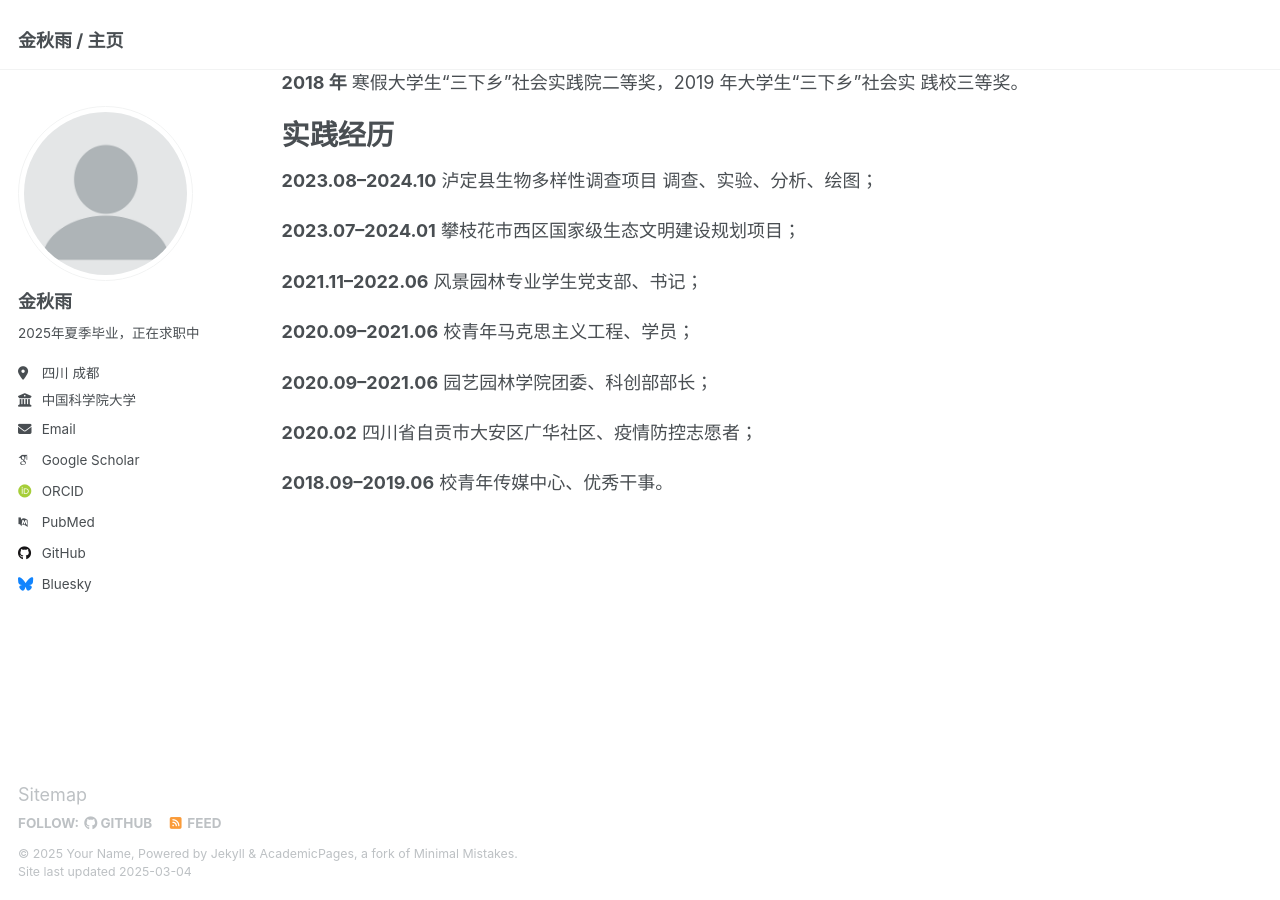
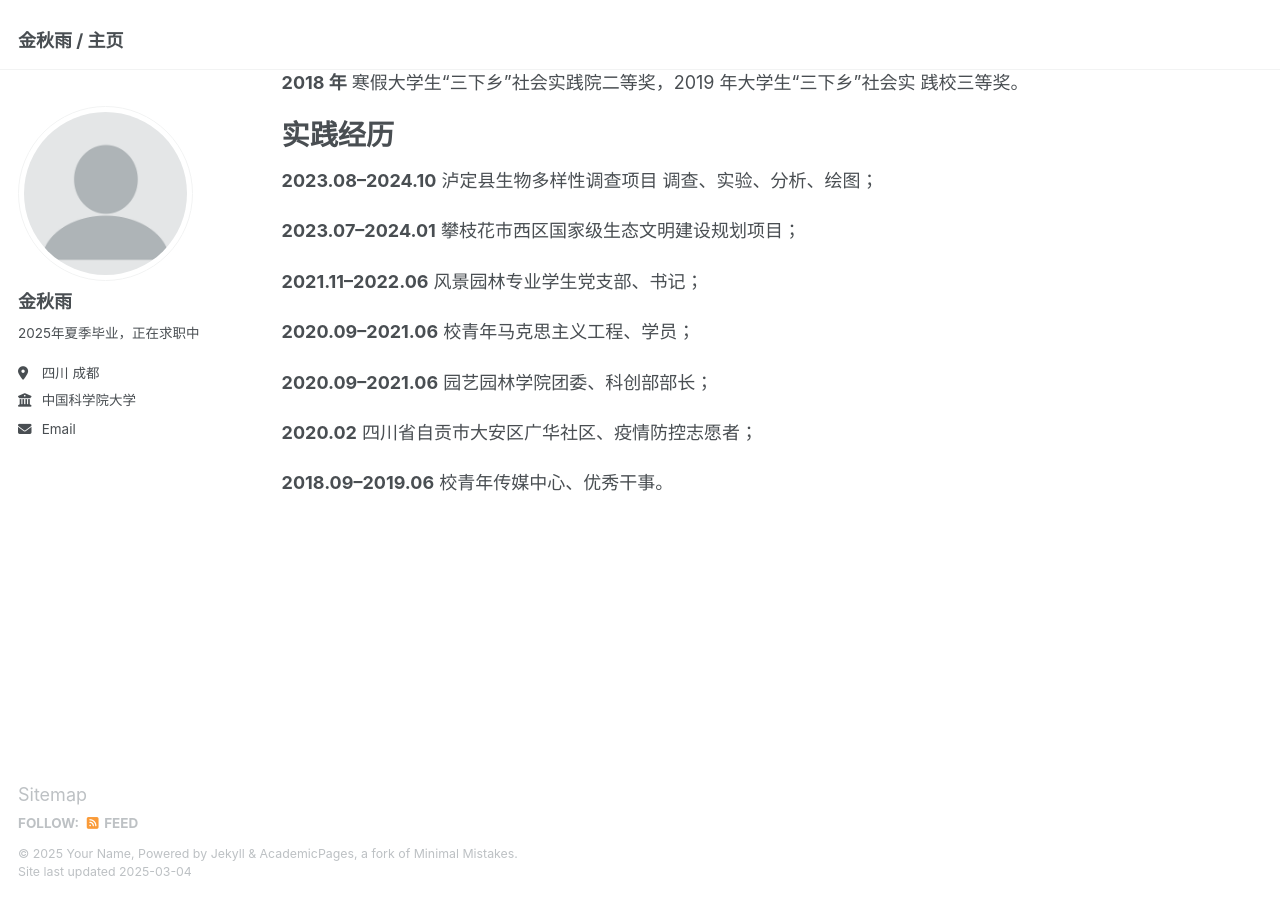
Before and after one commit to jinqiuyuu/jinqiuyuu.github.io, a Jekyll site: the page built from _pages/about.md, in a window 1280 px wide and 900 px high, scrolled down 1699 px. Built offline with Jekyll 4.4.1, drawn with Linux system fonts in a browser that asks for light colours; some web fonts are replaced.

Commit message:
Update _config.yml

```diff
--- a/_config.yml
+++ b/_config.yml
@@ -31,48 +31,48 @@ author:
   uri              : # URL
   email            : "jqyjinqiuyu@163.com"
 
-  arxiv            : # URL - Update with the correct link to your profile
-  googlescholar    : "https://scholar.google.com/citations?user=PS_CX0AAAAAJ"
-  impactstory      : # URL
-  orcid            : "http://orcid.org/yourorcidurl"
-  semantic         : # URL
-  pubmed           : "https://www.ncbi.nlm.nih.gov/pubmed/?term=john+snow"
-  researchgate     : # URL
-  scopus           : # URL
+  # arxiv            : # URL - Update with the correct link to your profile
+  # googlescholar    : "https://scholar.google.com/citations?user=PS_CX0AAAAAJ"
+  # impactstory      : # URL
+  # orcid            : "http://orcid.org/yourorcidurl"
+  # semantic         : # URL
+  # pubmed           : "https://www.ncbi.nlm.nih.gov/pubmed/?term=john+snow"
+  # researchgate     : # URL
+  # scopus           : # URL
 
-  # Repositories and software development
-  bitbucket        : # Username - Update with your username on the site
-  codepen          : # Username
-  dribbble         : # Username
-  github           : "academicpages"
-  kaggle           : # Username
-  stackoverflow    : # User number or user number and name (i.e., use "1" or "1/jeff-atwood")
+  # # Repositories and software development
+  # bitbucket        : # Username - Update with your username on the site
+  # codepen          : # Username
+  # dribbble         : # Username
+  # github           : "academicpages"
+  # kaggle           : # Username
+  # stackoverflow    : # User number or user number and name (i.e., use "1" or "1/jeff-atwood")
 
-  # Social media
-  bluesky          : "bsky.app" # Replace this with you Bluesky username
-  facebook         : # Username
-  flickr           : # Username
-  foursquare       : # Username
-  goodreads        : # Username
-  google_plus      : # Username
-  keybase          : # Username
-  instagram        : # Username
-  lastfm           : # Username
-  linkedin         : # Username
-  mastodon         : # URL
-  medium           : # URL
-  pinterest        : # Username
-  soundcloud       : # Username
-  steam            : # Username
-  telegram         : # URL
-  tumblr           : # Username
-  twitter          : # Username for X / Twitter
-  vine             : # Username
-  weibo            : # Username
-  wikipedia        : # Username
-  xing             : # Username
-  youtube          : # Username
-  zhihu            : # Username
+  # # Social media
+  # bluesky          : "bsky.app" # Replace this with you Bluesky username
+  # facebook         : # Username
+  # flickr           : # Username
+  # foursquare       : # Username
+  # goodreads        : # Username
+  # google_plus      : # Username
+  # keybase          : # Username
+  # instagram        : # Username
+  # lastfm           : # Username
+  # linkedin         : # Username
+  # mastodon         : # URL
+  # medium           : # URL
+  # pinterest        : # Username
+  # soundcloud       : # Username
+  # steam            : # Username
+  # telegram         : # URL
+  # tumblr           : # Username
+  # twitter          : # Username for X / Twitter
+  # vine             : # Username
+  # weibo            : # Username
+  # wikipedia        : # Username
+  # xing             : # Username
+  # youtube          : # Username
+  # zhihu            : # Username
 
 # Publication Category - The following the list of publication categories and their headings
 publication_category:
```
